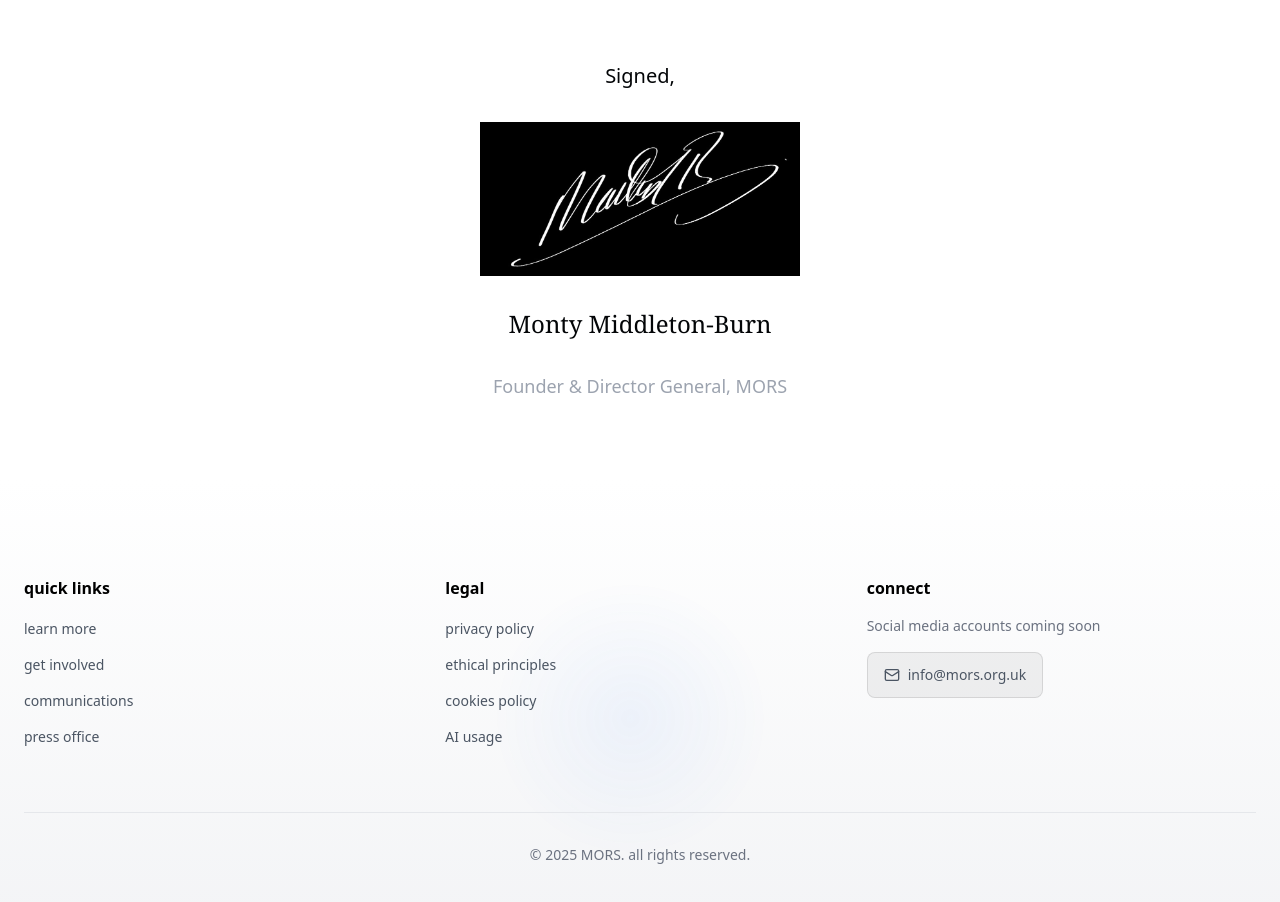
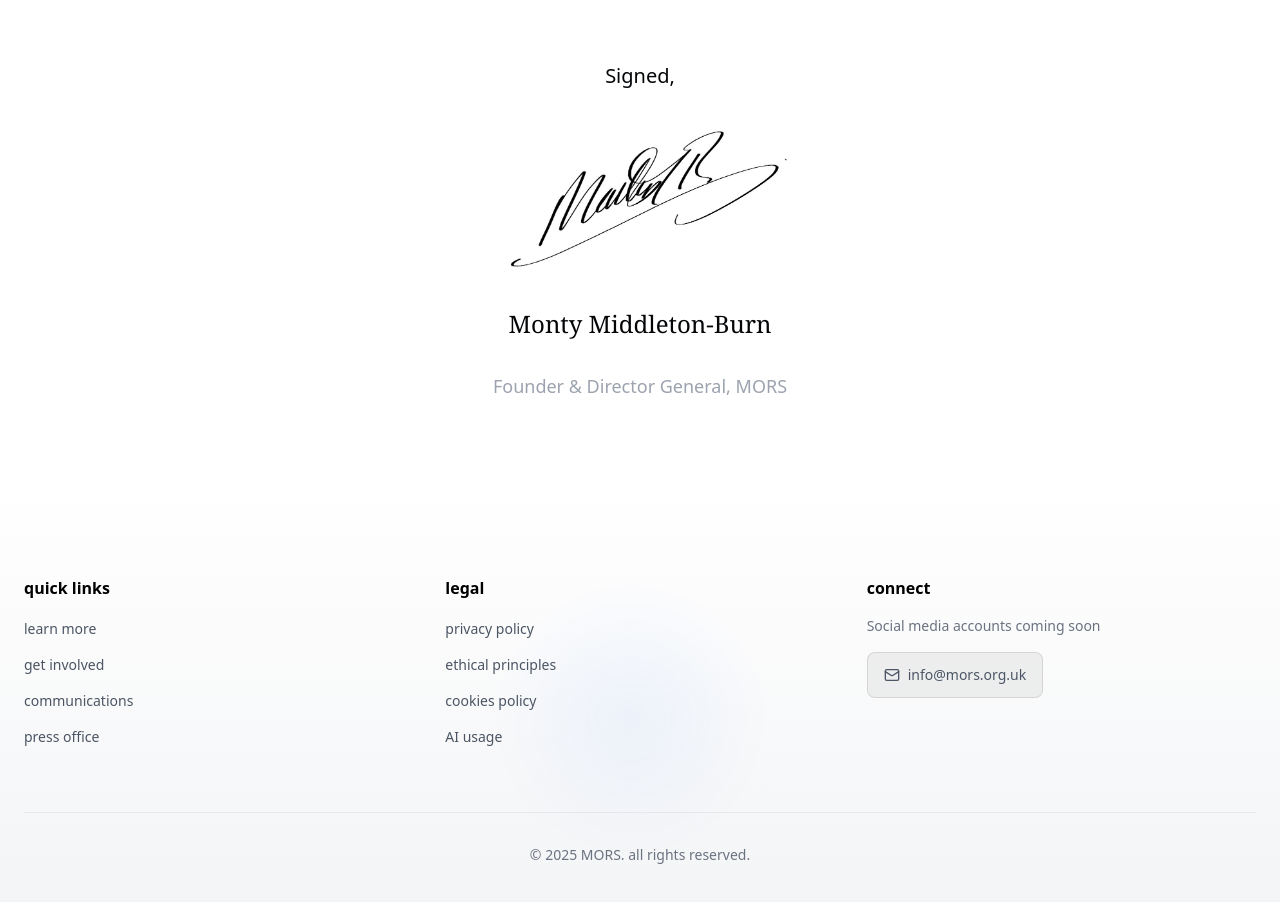
Before and after one commit to theonewithpooh-bear/mors, a React (Vite) app: page /manifesto in a window 1280 px wide. Shown: the part 4680-5582 px from the top of the page. Built offline with nearby package versions, Linux system fonts and the light colour scheme.

Commit message:
Fix inverted image

```diff
--- a/src/components/manifesto/SignatureSection.jsx
+++ b/src/components/manifesto/SignatureSection.jsx
@@ -13,7 +13,7 @@ const SignatureSection = () => {
             <img
               src="/monty-signature.jpeg"
               alt="Monty Middleton-Burn's signature"
-              className="mx-auto max-w-xs h-auto filter invert dark:invert-0"
+              className="mx-auto max-w-xs h-auto"
             />
           </div>
           <p className="text-2xl font-serif mb-2">Monty Middleton-Burn</p>
```
